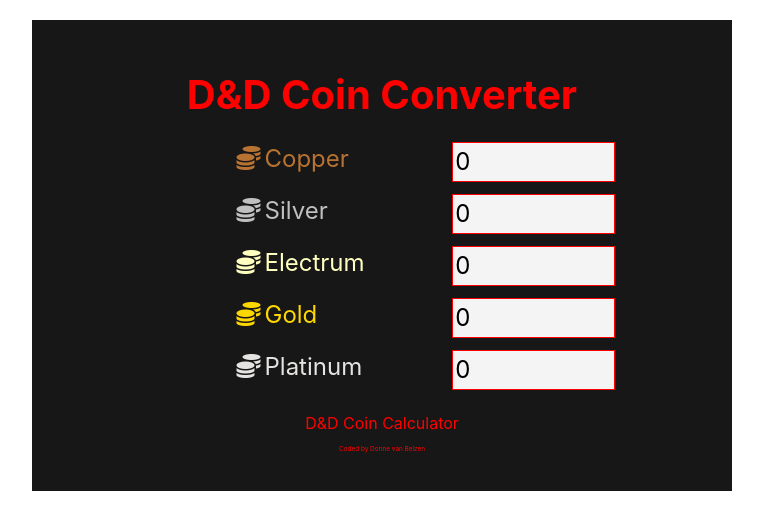
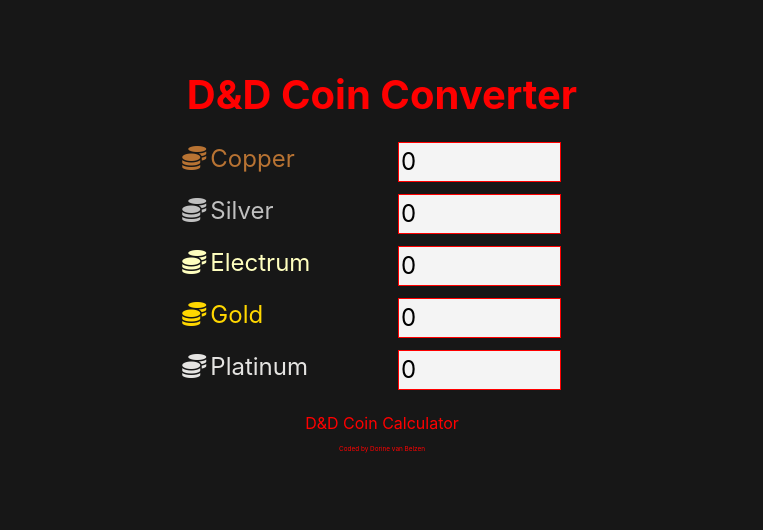
Before and after one commit to Dorine-forritari/react-dnd-coin-calculator, a React (Create React App) app: page /converter in a window 1280 px wide. Shown: the top 530 px of the page, without its empty margins (258-1021 px from the left). Built offline with nearby package versions, Linux system fonts and the light colour scheme.

Commit message:
changes made to Bootstrap grid

```diff
--- a/public/index.html
+++ b/public/index.html
@@ -6,24 +6,13 @@
     <meta name="viewport" content="width=device-width, initial-scale=1" />
     <meta name="theme-color" content="#000000" />
     <meta
-      name="description"
-      content="Web site created using create-react-app"
+      name="D&D Coin Calculator"
+      content="Website for calculating and converting DnD coins"
     />
     <link rel="apple-touch-icon" href="%PUBLIC_URL%/logo192.png" />
-    <!--
-      manifest.json provides metadata used when your web app is installed on a
-      user's mobile device or desktop. See https://developers.google.com/web/fundamentals/web-app-manifest/
-    -->
+
     <link rel="manifest" href="%PUBLIC_URL%/manifest.json" />
-    <!--
-      Notice the use of %PUBLIC_URL% in the tags above.
-      It will be replaced with the URL of the `public` folder during the build.
-      Only files inside the `public` folder can be referenced from the HTML.
 
-      Unlike "/favicon.ico" or "favicon.ico", "%PUBLIC_URL%/favicon.ico" will
-      work correctly both with client-side routing and a non-root public URL.
-      Learn how to configure a non-root public URL by running `npm run build`.
-    -->
     <link rel="stylesheet"
       href="https://cdnjs.cloudflare.com/ajax/libs/font-awesome/5.15.3/css/all.min.css"
       integrity="sha512-iBBXm8fW90+nuLcSKlbmrPcLa0OT92xO1BIsZ+ywDWZCvqsWgccV3gFoRBv0z+8dLJgyAHIhR35VZc2oM/gI1w=="
@@ -34,20 +23,10 @@
       integrity="sha384-ggOyR0iXCbMQv3Xipma34MD+dH/1fQ784/j6cY/iJTQUOhcWr7x9JvoRxT2MZw1T"
       crossorigin="anonymous">
 
-    <title>D&D Money Calculator</title>
+    <title>D&D Coin Calculator</title>
   </head>
   <body>
     <noscript>You need to enable JavaScript to run this app.</noscript>
     <div id="root"></div>
-    <!--
-      This HTML file is a template.
-      If you open it directly in the browser, you will see an empty page.
-
-      You can add webfonts, meta tags, or analytics to this file.
-      The build step will place the bundled scripts into the <body> tag.
-
-      To begin the development, run `npm start` or `yarn start`.
-      To create a production bundle, use `npm run build` or `yarn build`.
-    -->
   </body>
 </html>
--- a/src/App.css
+++ b/src/App.css
@@ -1,3 +1,7 @@
+body {
+    background-color: #171717;
+}
+
 #display {
     background: #171717;
     max-width: 700px;
--- a/src/App.js
+++ b/src/App.js
@@ -443,7 +443,7 @@
           <div className='currencies'>
             <div className='row'>
               <div className='col-4'><Coin type='Copper' color='#b87333' /></div>
-              <div className='col-3'>
+              <div className='col-2'>
                 <div className='amount'>
                   <input type="number" min="0" max="10000" value={this.state.currentCopper} onChange={this.changeCopper} />
                 </div>
@@ -453,6 +453,7 @@
                   <input type="number" min="0" max="10000" value={this.state.newCopper} onChange={this.changeNewCopper} />
                 </div>
               </div>
+              <div className='col-1'></div>
               <div className='col-1'>
                 <form onSubmit={this.addCopper} >
                 <AddButton />
@@ -466,7 +467,7 @@
             </div>
             <div className='row'>
               <div className='col-4'><Coin type='Silver' color='silver' /></div>
-              <div className='col-3'>
+              <div className='col-2'>
                 <div className='amount'>
                   <input type="number" min="0" max="10000" value={this.state.currentSilver} onChange={this.changeSilver} />
                 </div>
@@ -476,6 +477,7 @@
                   <input type="number" min="0" max="10000" value={this.state.newSilver} onChange={this.changeNewSilver} />
                 </div>
               </div>
+              <div className='col-1'></div>
               <div className='col-1'>
                 <form onSubmit={this.addSilver} >
                 <AddButton />
@@ -489,7 +491,7 @@
             </div>
             <div className='row'>
               <div className='col-4'><Coin type='Electrum' color='#ffffbf' /></div>
-              <div className='col-3'>
+              <div className='col-2'>
                 <div className='amount'>
                   <input type="number" min="0" max="10000" value={this.state.currentElectrum} onChange={this.changeElectrum} />
                 </div>
@@ -499,6 +501,7 @@
                   <input type="number" min="0" max="10000" value={this.state.newElectrum} onChange={this.changeNewElectrum} />
                 </div>
               </div>
+              <div className='col-1'></div>
               <div className='col-1'>
                 <form onSubmit={this.addElectrum} >
                 <AddButton />
@@ -512,7 +515,7 @@
             </div>
             <div className='row'>
               <div className='col-4'><Coin type='Gold' color='gold' /></div>
-              <div className='col-3'>
+              <div className='col-2'>
                 <div className='amount'>
                   <input type="number" min="0" max="10000" value={this.state.currentGold} onChange={this.changeGold} />
                 </div>
@@ -522,6 +525,7 @@
                   <input type="number" min="0" max="10000" value={this.state.newGold} onChange={this.changeNewGold} />
                 </div>
               </div>
+              <div className='col-1'></div>
               <div className='col-1'>
                 <form onSubmit={this.addGold} >
                 <AddButton />
@@ -535,7 +539,7 @@
             </div>
             <div className='row'>
               <div className='col-4'><Coin type='Platinum' color='#e5e4e2'/></div>
-              <div className='col-3'>
+              <div className='col-2'>
                 <div className='amount'>
                   <input type="number" min="0" max="10000" value={this.state.currentPlatinum} onChange={this.changePlatinum} />
                 </div>
@@ -545,6 +549,7 @@
                   <input type="number" min="0" max="10000" value={this.state.newPlatinum} onChange={this.changeNewPlatinum} />
                 </div>
               </div>
+              <div className='col-1'></div>
               <div className='col-1'>
                 <form onSubmit={this.addPlatinum} >
                 <AddButton />
--- a/src/components/Converter.js
+++ b/src/components/Converter.js
@@ -119,54 +119,54 @@
         <div className='container'>
           <div className='currencies'>
           <div className='row'>
-              <div className='col-3'></div>
+              <div className='col-2'></div>
               <div className='col-4'><Coin type='Copper' color='#b87333' /></div>
               <div className='col-4'>
                 <div className='amount'>
                   <input type="number" min="0" max="10000" value={this.state.copper} onChange={this.changeCopper} />
                 </div>
               </div>
-              <div className='col-1'></div>
+              <div className='col-2'></div>
             </div>
             <div className='row'>
-              <div className='col-3'></div>
+              <div className='col-2'></div>
               <div className='col-4'><Coin type='Silver' color='silver' /></div>
               <div className='col-4'>
                 <div className='amount'>
                   <input type="number" min="0" max="10000" value={this.state.silver} onChange={this.changeSilver} />
                 </div>
               </div>
-              <div className='col-1'></div>
+              <div className='col-2'></div>
             </div>
             <div className='row'>
-              <div className='col-3'></div>
+              <div className='col-2'></div>
               <div className='col-4'><Coin type='Electrum' color='#ffffbf' /></div>
               <div className='col-4'>
                 <div className='amount'>
                   <input type="number" min="0" max="10000" value={this.state.electrum} onChange={this.changeElectrum} />
                 </div>
               </div>
-              <div className='col-1'></div>
+              <div className='col-2'></div>
             </div>
             <div className='row'>
-              <div className='col-3'></div>
+              <div className='col-2'></div>
               <div className='col-4'><Coin type='Gold' color='gold' /></div>
               <div className='col-4'>
                 <div className='amount'>
                   <input type="number" min="0" max="10000" value={this.state.gold} onChange={this.changeGold} />
                 </div>
               </div>
-              <div className='col-1'></div>
+              <div className='col-2'></div>
             </div>
             <div className='row'>
-              <div className='col-3'></div>
+              <div className='col-2'></div>
               <div className='col-4'><Coin type='Platinum' color='#e5e4e2'/></div>
               <div className='col-4'>
                 <div className='amount'>
                   <input type="number" min="0" max="10000" value={this.state.platinum} onChange={this.changePlatinum} />
                 </div>
               </div>
-              <div className='col-1'></div>
+              <div className='col-2'></div>
             </div>
             </div>
         </div>
```
